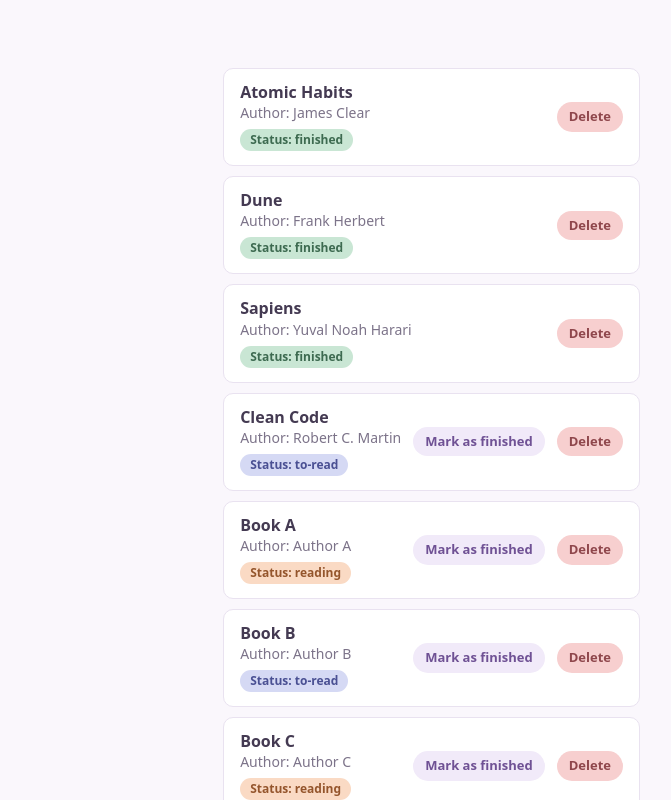
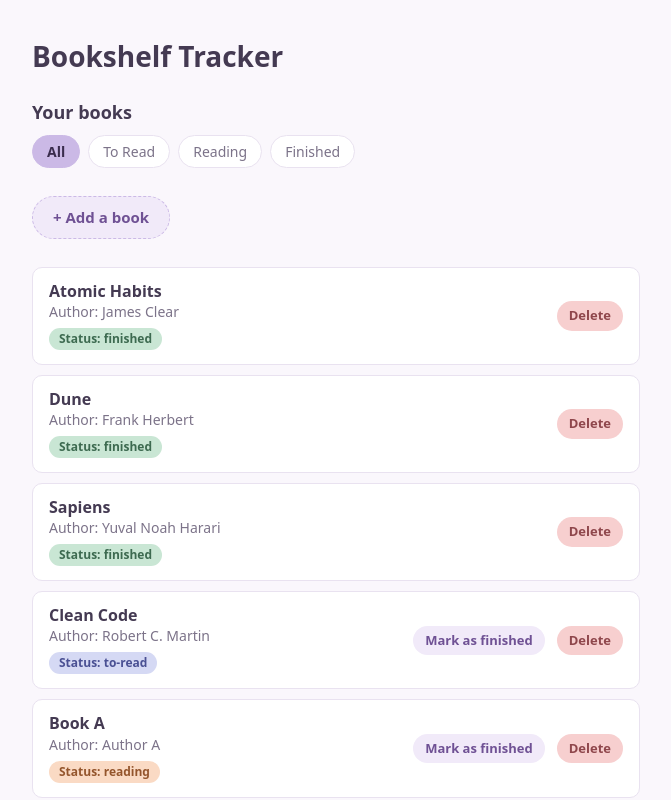
Before and after one commit to haolim/bookshelf-tracker, a React (Vite) app: page / in a window 1280 px wide. Shown: the top 800 px of the page, without its empty margins (304-975 px from the left). Built offline with nearby package versions, Linux system fonts and the light colour scheme; data requests are answered from the project's data file.

Commit message:
feat: implement filtering and handle add book event

```diff
--- a/src/App.jsx
+++ b/src/App.jsx
@@ -1,6 +1,7 @@
 import { useState, useEffect } from "react";
 import "./App.css";
 import BookList from "./components/BookList";
+import AddBookForm from "./components/AddBookForm";
 
 const API_BASE = "http://localhost:3001";
 
@@ -8,20 +9,19 @@
   const [books, setBooks] = useState([]);
   const [isLoading, setIsLoading] = useState(false);
   const [error, setError] = useState("");
-  const [isError, setIsError] = useState(false);
   const [deletingBookId, setDeletingBookId] = useState(null);
-  const [isDeleting, setIsDeleting] = useState(false);
+  const [isAdding, setIsAdding] = useState(false);
+  const [statusFilter, setStatusFilter] = useState("all");
 
   useEffect(() => {
     const loadBooks = async () => {
       setIsLoading(true);
       setError("");
-      setIsError(false);
-
-      // Set a delay
-      await new Promise((resolve) => setTimeout(resolve, 3000));
 
       try {
+        // Set a delay
+        await new Promise((resolve) => setTimeout(resolve, 2000));
+
         const response = await fetch(`${API_BASE}/books`);
 
         if (!response.ok) {
@@ -32,7 +32,6 @@
 
         setBooks(data);
       } catch (err) {
-        setIsError(true);
         setError(err.message);
       } finally {
         setIsLoading(false);
@@ -42,16 +41,47 @@
     loadBooks();
   }, []);
 
+  const filteredBooks = books.filter(
+    (b) => statusFilter === "all" || b.status === statusFilter,
+  );
+
+  const handleAddBook = async (newBook) => {
+    setIsAdding(true);
+
+    try {
+      // Set a delay
+      await new Promise((resolve) => setTimeout(resolve, 2000));
+
+      const response = await fetch(`${API_BASE}/books`, {
+        method: "POST",
+        headers: { "Content-Type": "application/json" },
+        body: JSON.stringify(newBook),
+      });
+
+      if (!response.ok) {
+        throw new Error(`Failed to add book: ${response.status}`);
+      }
+
+      const created = await response.json();
+
+      setBooks((prev) => [...prev, created]);
+      return true;
+    } catch (err) {
+      setError(err.message);
+      return false;
+    } finally {
+      setIsAdding(false);
+    }
+  };
+
   const handleDelete = async (bookId) => {
     if (!window.confirm("Are you sure you want to delete this book?")) return;
 
     setDeletingBookId(bookId);
-    setIsDeleting(true);
+    try {
+      // Set a delay
+      await new Promise((resolve) => setTimeout(resolve, 2000));
 
-    // Set a delay
-    await new Promise((resolve) => setTimeout(resolve, 3000));
-
-    try {
       const response = await fetch(`${API_BASE}/books/${bookId}`, {
         method: "DELETE",
       });
@@ -60,12 +90,11 @@
         throw new Error(`Failed to delete book: ${response.status}`);
       }
 
-      setBooks(books.filter((b) => b.id !== bookId));
+      setBooks((prev) => prev.filter((b) => b.id !== bookId));
     } catch (err) {
       setError(err.message);
     } finally {
       setDeletingBookId(null);
-      setIsDeleting(false);
     }
   };
 
@@ -73,6 +102,8 @@
     try {
       const response = await fetch(`${API_BASE}/books/${bookId}`, {
         method: "PATCH",
+        headers: { "Content-Type": "application/json" },
+        body: JSON.stringify({ status: "finished" }),
       });
 
       if (!response.ok) {
@@ -87,39 +118,55 @@
     }
   };
 
-  // const handleDelete = (bookId) => {
-  //   setBooks(books.filter((b) => b.id !== bookId));
-  // };
-
   if (isLoading)
     return (
-      <div className="app-status">
-        <div className="app-status-loading">Loading books</div>
-        <div className="app-spinner"></div>
+      <div className="app">
+        <div className="app-section">
+          <div className="app-loading">Loading books</div>
+        </div>
       </div>
     );
-  if (isError)
-    return (
-      <div className="app-status">
-        <div className="app-status-error">{error}</div>
-      </div>
-    );
+
+  const readingStatus = [
+    { value: "all", label: "All" },
+    { value: "to-read", label: "To Read" },
+    { value: "reading", label: "Reading" },
+    { value: "finished", label: "Finished" },
+  ];
+
   return (
     <div className="app">
-      <span></span>
-      <span></span>
-      <span></span>
+      <h1 className="app-title">Bookshelf Tracker</h1>
+
+      <div className="app-status">
+        {error && <div className="app-error">{error}</div>}
+      </div>
       <div className="app-section">
-        <div className="app-section-head">
-          <div className="app-section-title"></div>
-          <BookList
-            books={books}
-            onDelete={handleDelete}
-            onFinished={handleFinished}
-            deletingBookId={deletingBookId}
-            isDeleting={isDeleting}
-          />
-        </div>
+        <h2 className="app-section-title">Your books</h2>
+      </div>
+      <div className={"app-filter"}>
+        {readingStatus.map((s) => (
+          <button
+            className={`app-filter-button ${
+              statusFilter === s.value ? "is-active" : ""
+            }`}
+            key={s.value}
+            onClick={() => setStatusFilter(s.value)}
+          >
+            {s.label}
+          </button>
+        ))}
+      </div>
+      <div className="app-section">
+        <AddBookForm onAdd={handleAddBook} isAdding={isAdding} />
+      </div>
+      <div className="app-section">
+        <BookList
+          books={filteredBooks}
+          onDelete={handleDelete}
+          onFinished={handleFinished}
+          deletingBookId={deletingBookId}
+        />
       </div>
     </div>
   );
```
